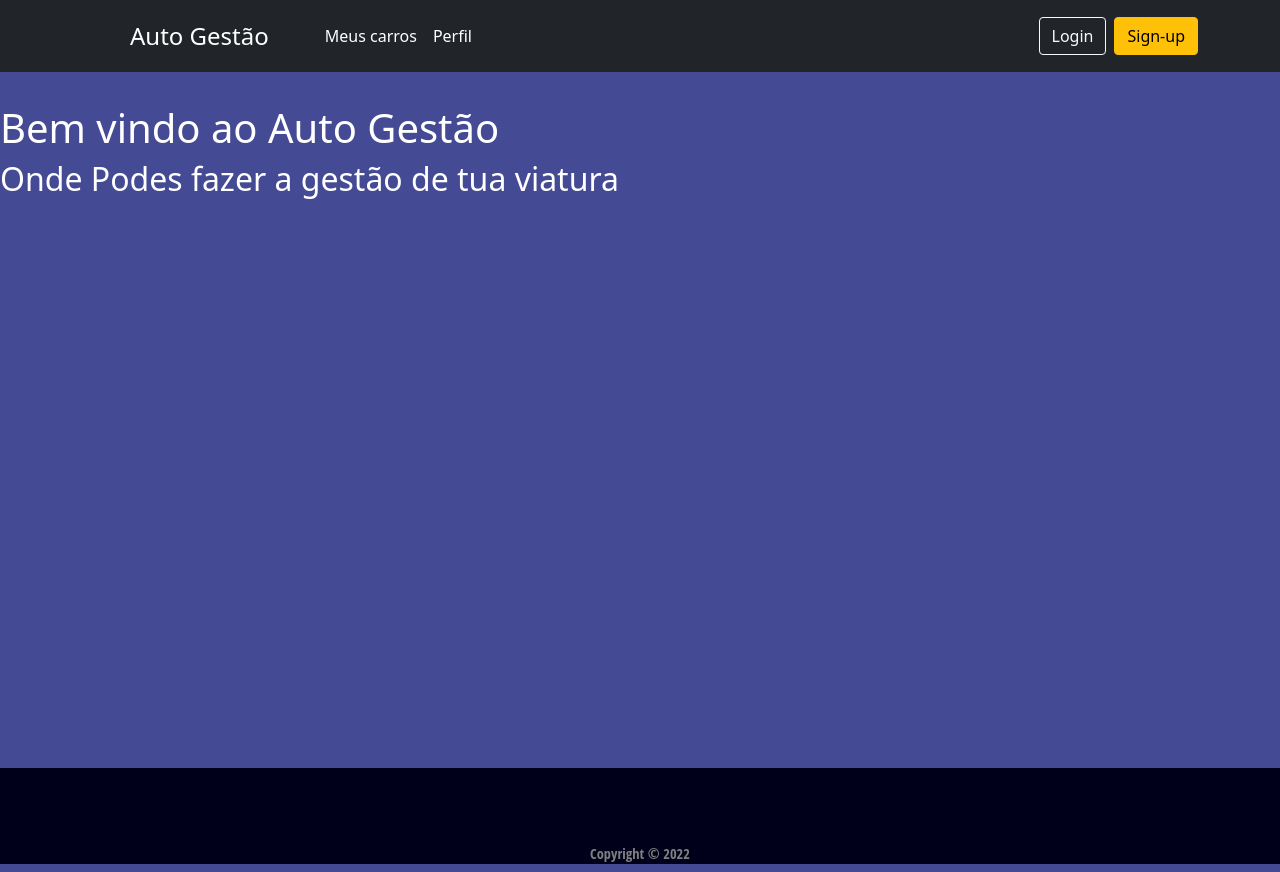
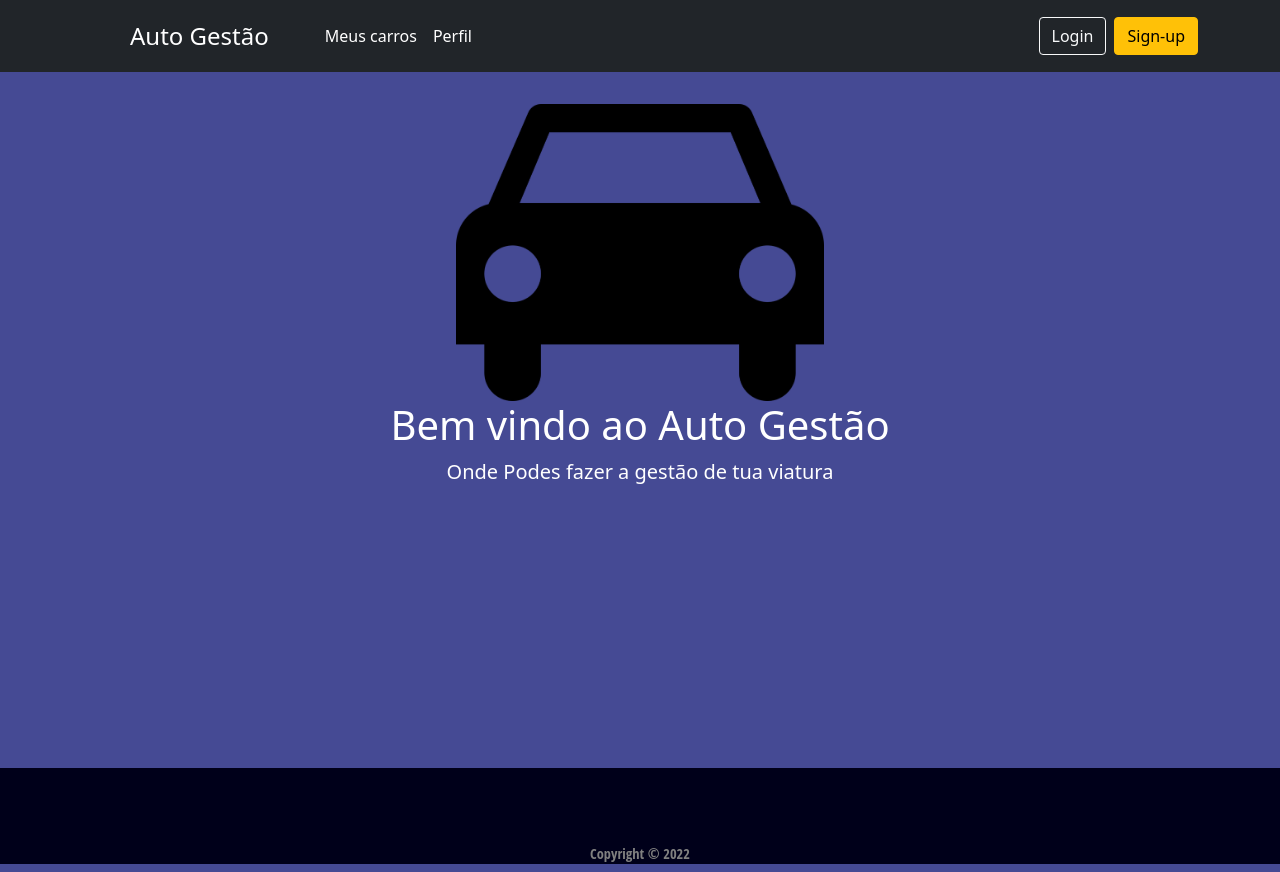
Before and after one commit to EgonHoltz/pwa-frtnd-autogestao, a Vue app: page / in a window 1280 px wide. Built offline with nearby package versions, Linux system fonts and the light colour scheme.

Commit message:
Added image and centrilized cover screen.

```diff
--- a/src/views/Home.vue
+++ b/src/views/Home.vue
@@ -1,6 +1,19 @@
 <template>
-    <div>
-        <h1>Bem vindo ao Auto Gestão</h1>
-        <h2>Onde Podes fazer a gestão de tua viatura</h2>
+    <div id='content-home-wrap'>
+        <main class="px-3 text-center">
+            <img src="../assets/central-car.png" class="rounded" alt="A car on the center">
+            <h1>Bem vindo ao Auto Gestão</h1>
+            <p class="lead">Onde Podes fazer a gestão de tua viatura</p>
+        </main>
     </div>
 </template>
+
+<style>
+#content-home-wrap{
+  width: 60%;
+  margin: 0 auto;
+}
+img {
+  max-width: 50%;
+}
+</style>
```
Also changed, not shown: src/assets/central-car.png (added), src/assets/checked-flags.png (added), src/views/Profile.vue (added).
